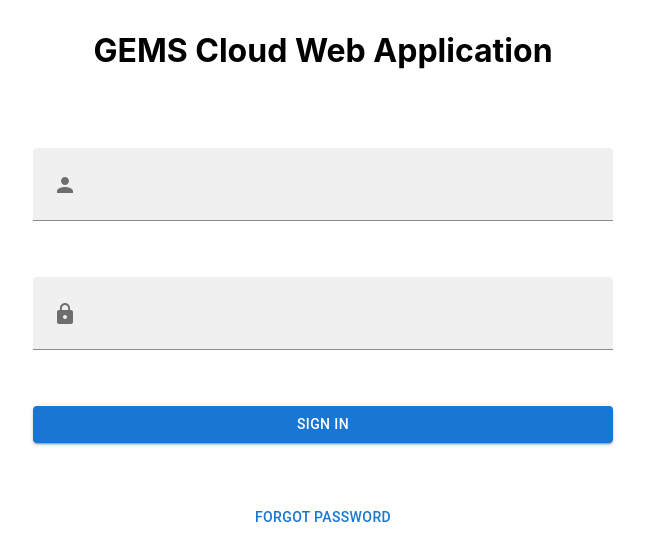
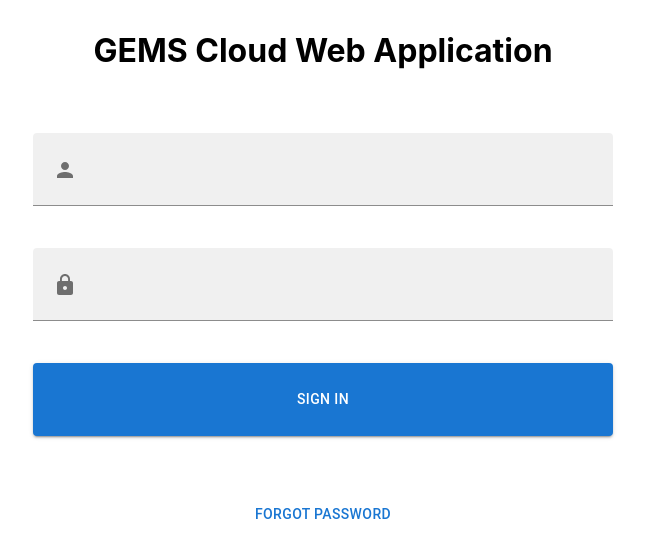
Before and after one commit to PrateekSahay/UserManagementTool, a React (Create React App) app in the folder FE/my-app/: page / in a window 1280 px wide. Shown: the top 560 px of the page, without its empty margins (317-962 px from the left). Built offline with nearby package versions, Linux system fonts and the light colour scheme.

Commit message:
Updated login

```diff
--- a/FE/my-app/src/Login/Login.scss
+++ b/FE/my-app/src/Login/Login.scss
@@ -15,6 +15,10 @@
     width: auto;
   }
 
+  .MuiButton-root {
+    height: 73px;
+  }
+
   .textField {
     input {
       padding-bottom: 25px;
--- a/FE/my-app/src/Login/Login.tsx
+++ b/FE/my-app/src/Login/Login.tsx
@@ -17,7 +17,6 @@ const LoginComponent = (props: LoginComponentProps) => {
     const [pass, setPass] = useState('');
 
     const onsubmitClick = () => {
-
         const req: AuthReq = {
             Password: pass,
             userName: userName
@@ -32,7 +31,10 @@ const LoginComponent = (props: LoginComponentProps) => {
             body: JSON.stringify(req)
         })
         .then(resp => resp.json())
-        .then(data => {console.log("data", data); props.isAuthenticated(data)});
+        .then(data => {
+          console.log("data", data);
+          props.isAuthenticated(data);
+        });
     }
 
     return (
```
